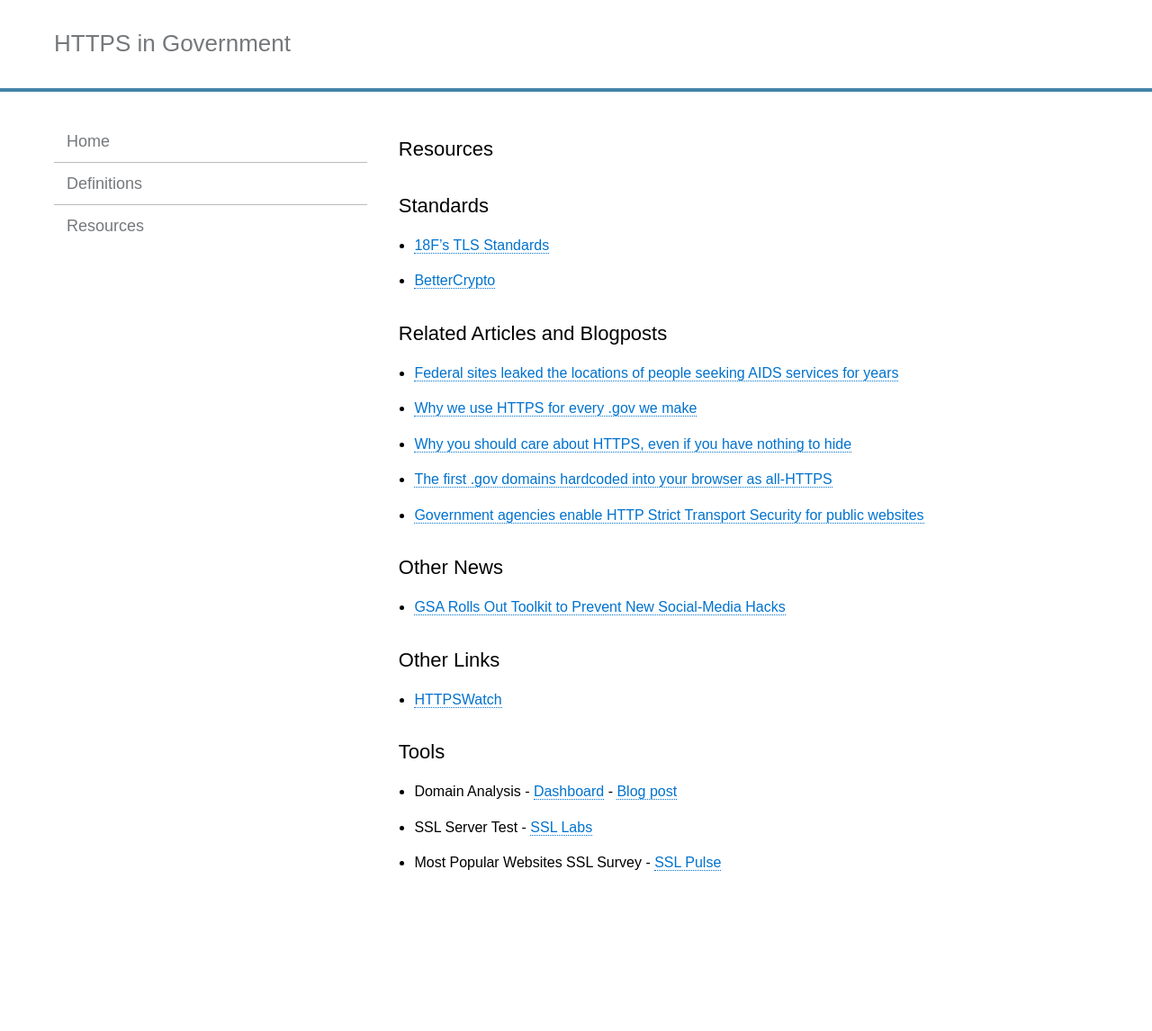
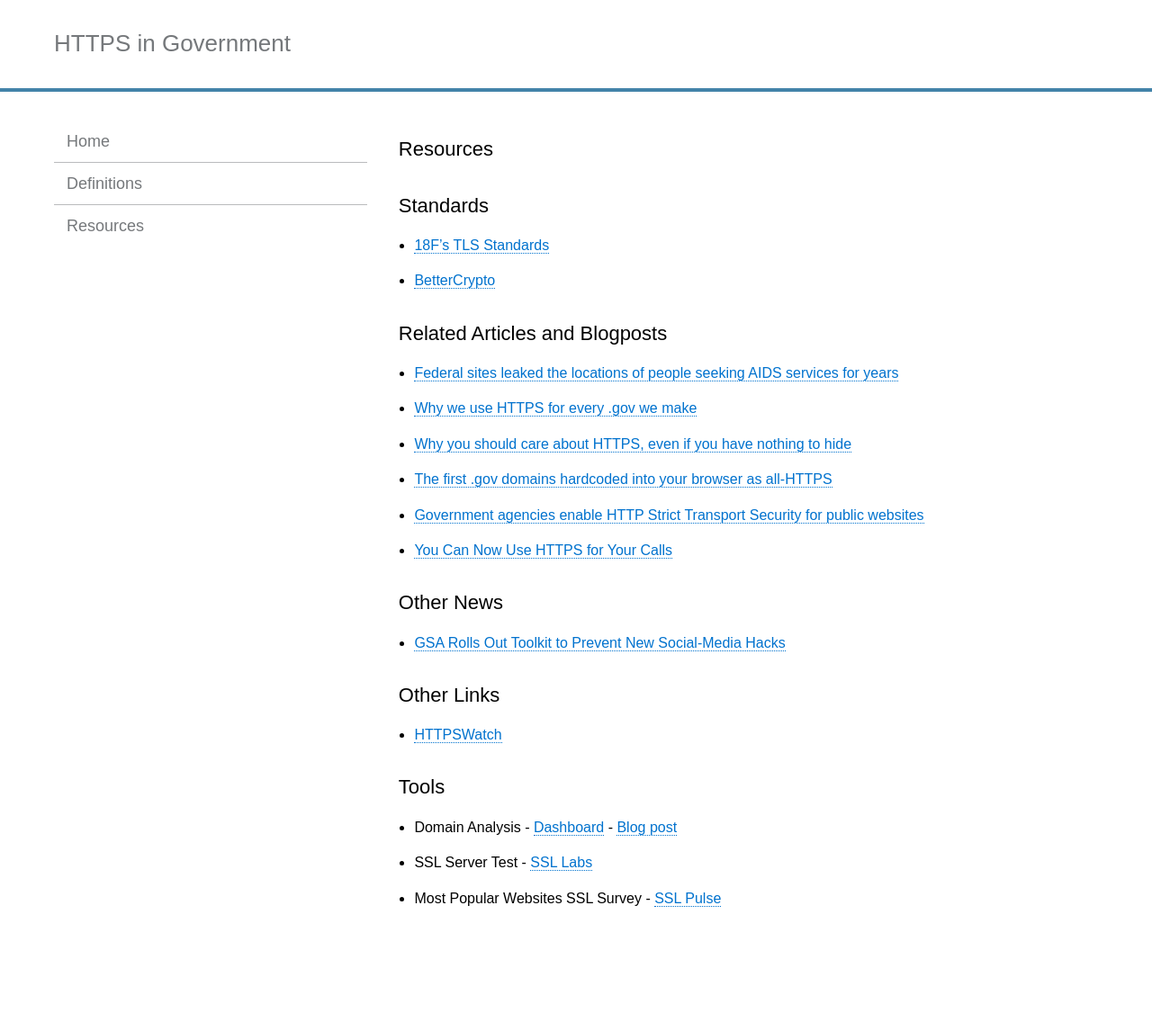
Before and after one commit to GSA/https, a Jekyll site: the page built from pages/resources.md, in a window 1280 px wide. Shown: the whole page at 90% size. Built offline with Jekyll 4.4.1, drawn with Linux system fonts in a browser that asks for light colours; Markdown is read by kramdown in place of the engine named in the settings; before the commit the page ends 1107 px from its top, so only the background shows below that.

Commit message:
adding trade.gov piece

```diff
--- a/pages/resources.md
+++ b/pages/resources.md
@@ -16,6 +16,7 @@ permalink: /resources/
 * [Why you should care about HTTPS, even if you have nothing to hide](http://ben.balter.com/2015/01/06/https-all-the-things/)
 * [The first .gov domains hardcoded into your browser as all-HTTPS](https://18f.gsa.gov/2015/02/09/the-first-gov-domains-hardcoded-into-your-browser-as-all-https/)
 * [Government agencies enable HTTP Strict Transport Security for public websites](http://www.ftc.gov/news-events/blogs/techftc/2015/02/government-agencies-enable-http-strict-transport-security-public)
+* [You Can Now Use HTTPS for Your Calls](https://github.com/InternationalTradeAdministration/developerportal/wiki/You-Can-Now-Use-HTTPS-for-Your-Calls)
 
 ## Other News
 
```
